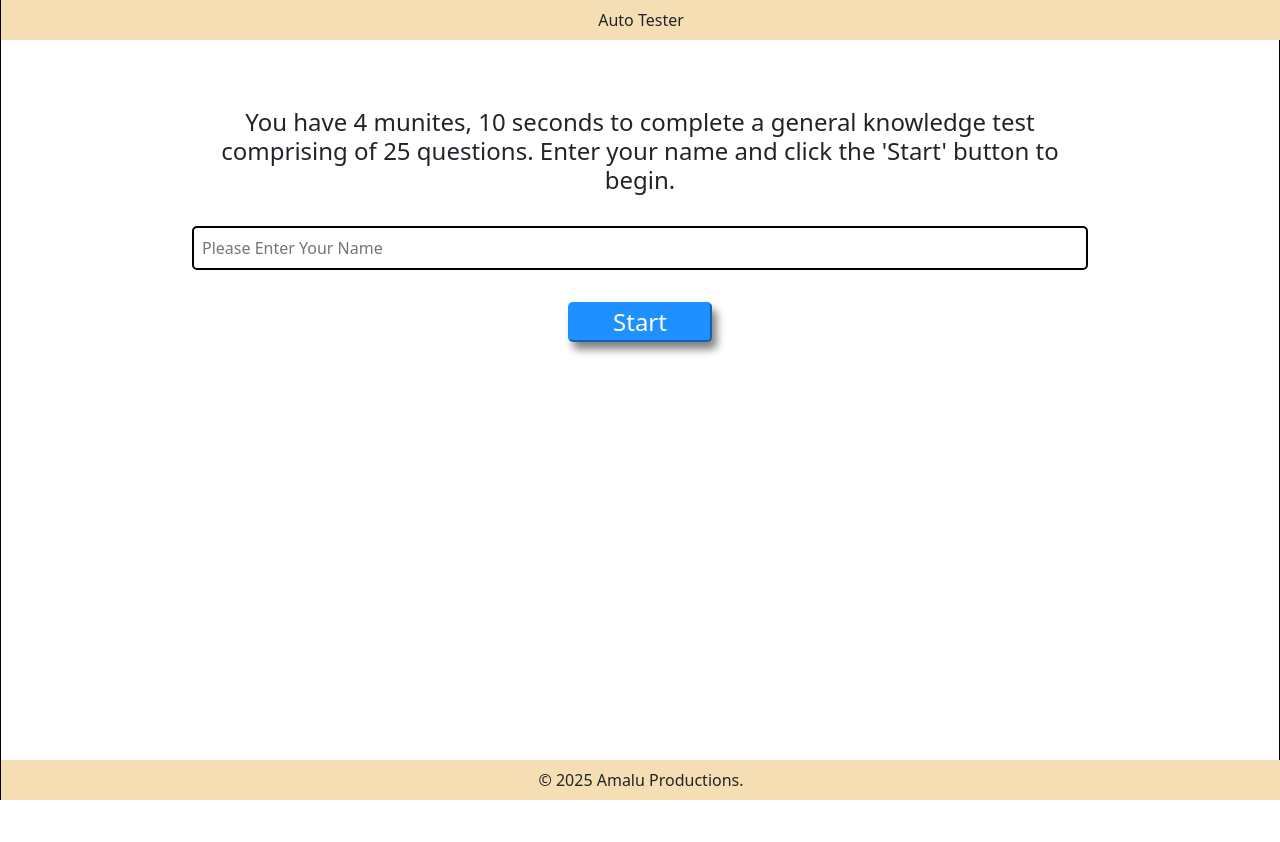
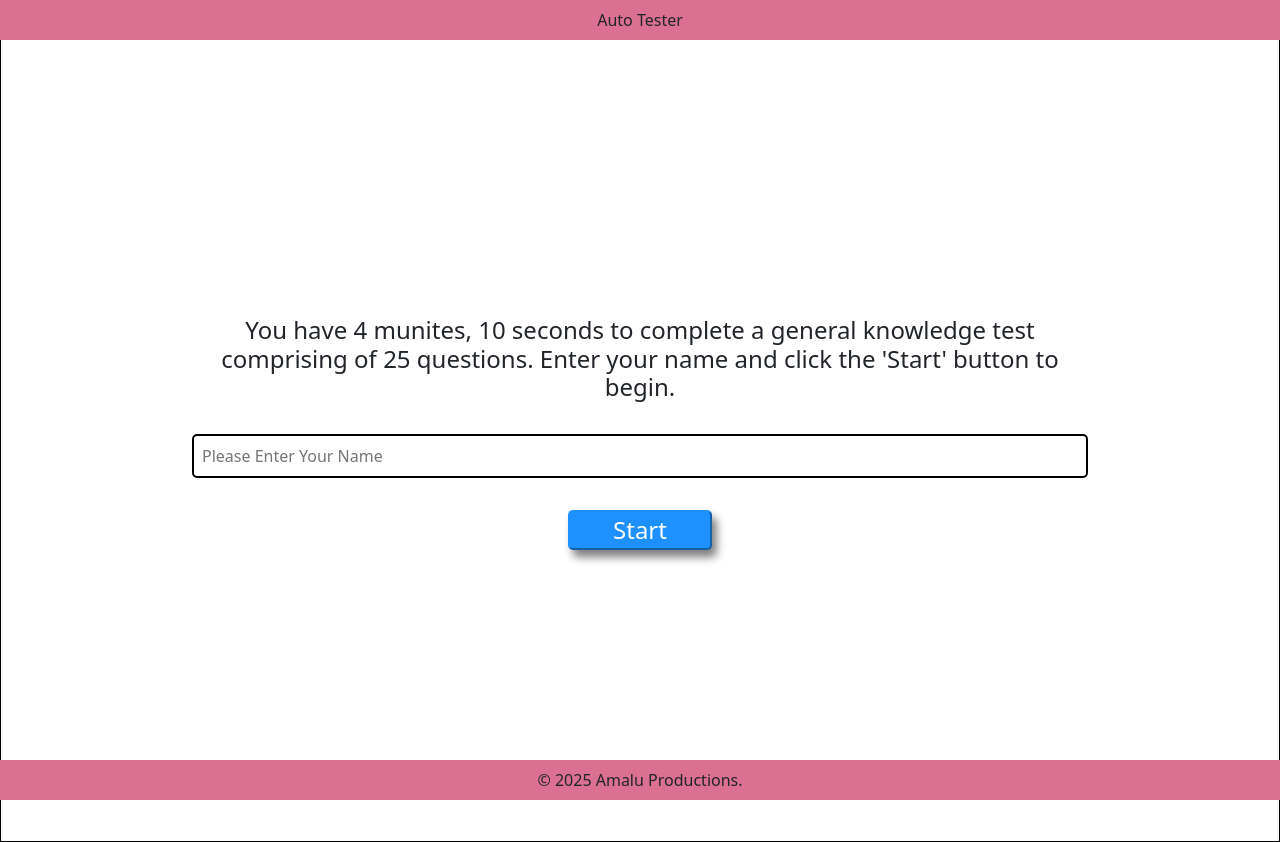
Before and after one commit to Prim3timer/test, a React (Create React App) app: page / in a window 1280 px wide. Before the commit the page ends 800 px from the top, so only its background shows below. Built offline with nearby package versions, Linux system fonts and the light colour scheme.

Commit message:
submit at time up

```diff
--- a/src/index.css
+++ b/src/index.css
@@ -22,7 +22,7 @@
   flex-direction: column;
   /* background-color: red; */
   justify-content: center;
-  /* align-items: center; */
+  align-items: center;
   overflow-y: auto;
   border: 1px solid black;
   box-shadow: 0px 0px 15px gray;
@@ -35,9 +35,9 @@
   max-width: 70vw;
   margin: 0 auto;
   text-align: center;
-    min-height: 80vh;
+    min-height: 100vh;
   overflow-y: auto;
-  /* justify-content: center; */
+  justify-content: center;
   align-items: center;
 
 }
@@ -51,7 +51,7 @@
   /* font-weight: bold; */
   padding: .5rem 0;
   position: fixed;
-  background-color: wheat;
+  background-color: palevioletred;
   width: 100%;
   /* font-size: 1.5rem; */
   text-align: center;
```
